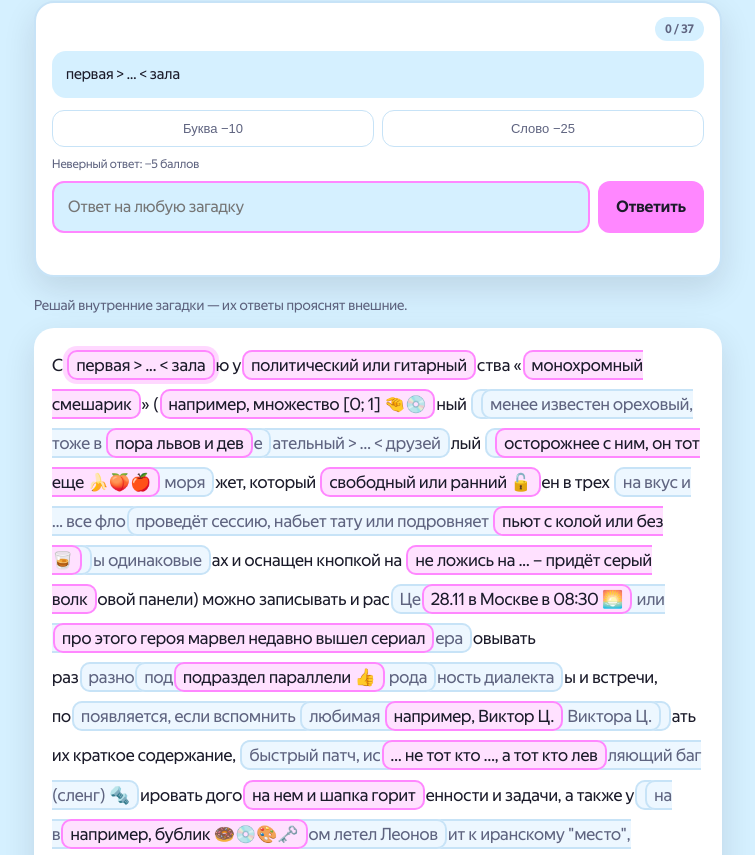
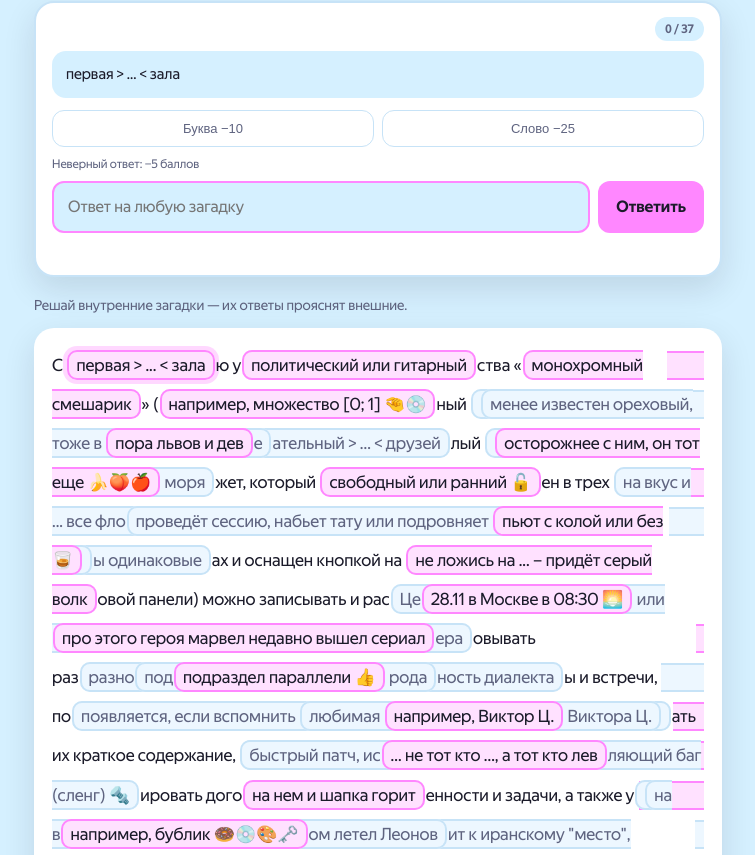
Before and after one commit to Cryt1ger/recursive_crosswords_app, a plain HTML site: page index.html in a window 1280 px wide. Shown: the part 63-918 px from the top of the page, without its empty margins (262-1017 px from the left). Drawn offline with Linux system fonts and the light colour scheme.

Commit message:
Align clue pill extensions across lines

```diff
--- a/app.js
+++ b/app.js
@@ -177,8 +177,89 @@
     return order.find((path) => solved.has(path) && answerMatches(path, value)) || null;
   }
 
+  function renderExtensions() {
+    const layer = puzzleEl.querySelector('.clue-extensions');
+    if (!layer) return;
+
+    layer.textContent = '';
+    const base = puzzleEl.getBoundingClientRect();
+    const right = base.right;
+    const rows = new Map();
+    const textRects = [];
+    const walker = document.createTreeWalker(puzzleEl, NodeFilter.SHOW_TEXT);
+
+    while (walker.nextNode()) {
+      const node = walker.currentNode;
+      if (!node.nodeValue.trim()) continue;
+      if (node.parentElement && node.parentElement.closest('.clue, .answer-inline, .clue-extensions')) continue;
+
+      const range = document.createRange();
+      range.selectNodeContents(node);
+      Array.from(range.getClientRects()).forEach((rect) => {
+        if (rect.width > 0) textRects.push(rect);
+      });
+    }
+
+    puzzleEl.querySelectorAll('.clue, .answer-inline').forEach((target) => {
+      Array.from(target.getClientRects()).forEach((rect) => {
+        const key = Math.round(rect.top) + '|' + Math.round(rect.height);
+        if (!rows.has(key)) rows.set(key, { top: rect.top, height: rect.height, items: [] });
+        rows.get(key).items.push({ rect, target });
+      });
+    });
+
+    rows.forEach((row) => {
+      let last = row.items[0];
+      row.items.forEach((item) => {
+        if (item.rect.right >= last.rect.right) last = item;
+      });
+      if (last.rect.right >= right - 1) return;
+
+      const textAfter = textRects.some((rect) =>
+        rect.top < row.top + row.height &&
+        rect.bottom > row.top &&
+        rect.right > last.rect.right + 1
+      );
+      if (textAfter) return;
+
+      const isAnswer = last.target.classList.contains('answer-inline');
+      const locked = last.target.classList.contains('locked');
+      const extension = document.createElement('span');
+      extension.className = isAnswer
+        ? 'answer-extension'
+        : 'clue-extension' + (locked ? ' locked' : '');
+      extension.style.left = (last.rect.right - base.left - 2) + 'px';
+      extension.style.top = (row.top - base.top) + 'px';
+      extension.style.width = (right - last.rect.right + 2) + 'px';
+      extension.style.height = row.height + 'px';
+      layer.appendChild(extension);
+    });
+  }
+
+  function extentKey() {
+    const rect = puzzleEl.getBoundingClientRect();
+    return Math.round(rect.left) + ':' + Math.round(rect.right) + ':' +
+      Math.round(rect.width) + ':' + Math.round(rect.height);
+  }
+
+  let lastExtents = '';
+
+  function watchExtensions() {
+    const key = extentKey();
+    if (key !== lastExtents) {
+      lastExtents = key;
+      renderExtensions();
+    }
+    requestAnimationFrame(watchExtensions);
+  }
+
   function renderPuzzle() {
     puzzleEl.innerHTML = renderNodes(tree);
+    const layer = document.createElement('div');
+    layer.className = 'clue-extensions';
+    puzzleEl.appendChild(layer);
+    renderExtensions();
+    lastExtents = extentKey();
   }
 
   function updateScore() {
@@ -440,6 +521,8 @@
     else startTimer();
   });
 
+  requestAnimationFrame(watchExtensions);
+
   tree = parseBrackets(puzzle.text);
   indexBrackets(tree);
   renderPuzzle();
--- a/styles.css
+++ b/styles.css
@@ -127,8 +127,35 @@ body {
 }
 
 .puzzle {
+  position: relative;
+  z-index: 0;
   font-size: 17px;
   line-height: 2.3;
+}
+
+.clue-extensions {
+  position: absolute;
+  inset: 0;
+  z-index: -1;
+  overflow: hidden;
+  pointer-events: none;
+}
+
+.clue-extension {
+  position: absolute;
+  border-top: 2px solid var(--accent);
+  border-bottom: 2px solid var(--accent);
+  background: var(--accent-soft);
+}
+
+.clue-extension.locked {
+  border-color: var(--line);
+  background: #EDF7FF;
+}
+
+.answer-extension {
+  position: absolute;
+  background: var(--accent);
 }
 
 .tip {
```
